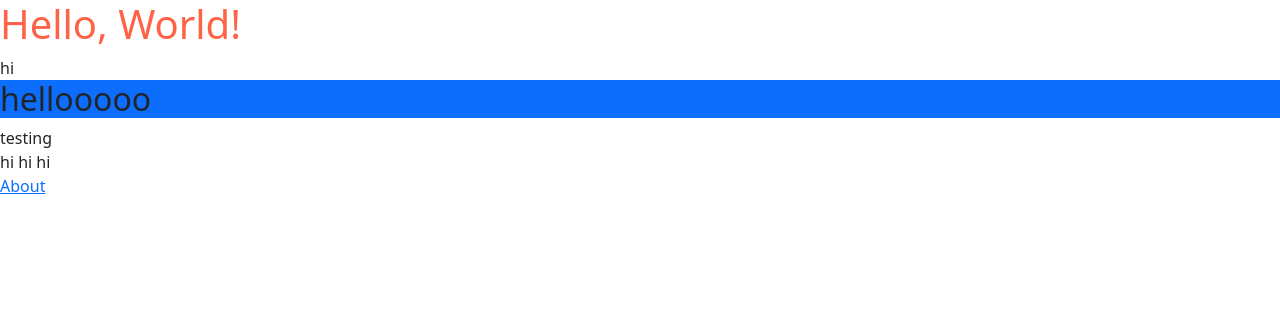
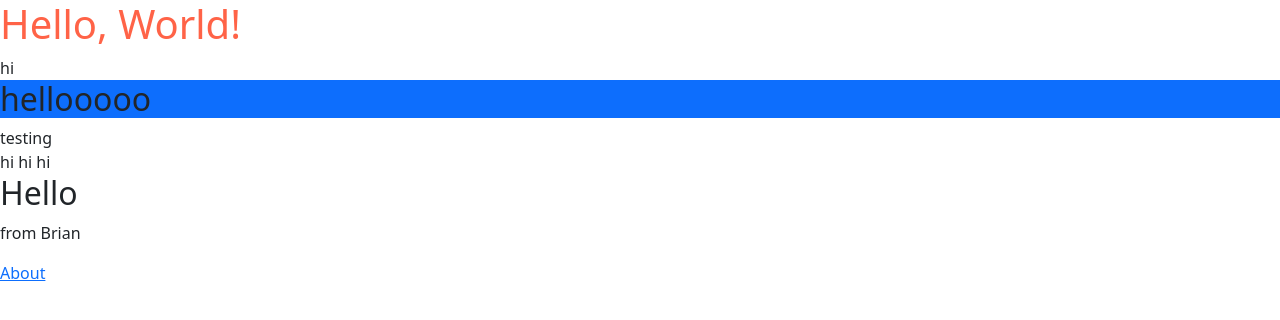
Before and after one commit to tareq-almasri/boilerplate-deploy, a website built with Parcel: page src/index.html in a window 1280 px wide. Built offline with nearby package versions, Linux system fonts and the light colour scheme.

Commit message:
Brian here

```diff
--- a/src/index.html
+++ b/src/index.html
@@ -12,6 +12,12 @@
     <h2 class="bg-primary">hellooooo</h2>
     <div>testing</div>
     <div>hi hi hi</div>
+
+
+    <section>
+      <h2>Hello</h2>
+      <p>from Brian</p>
+    </section>
     <a href="./about.html">About</a>
   </body>
 </html>
```
